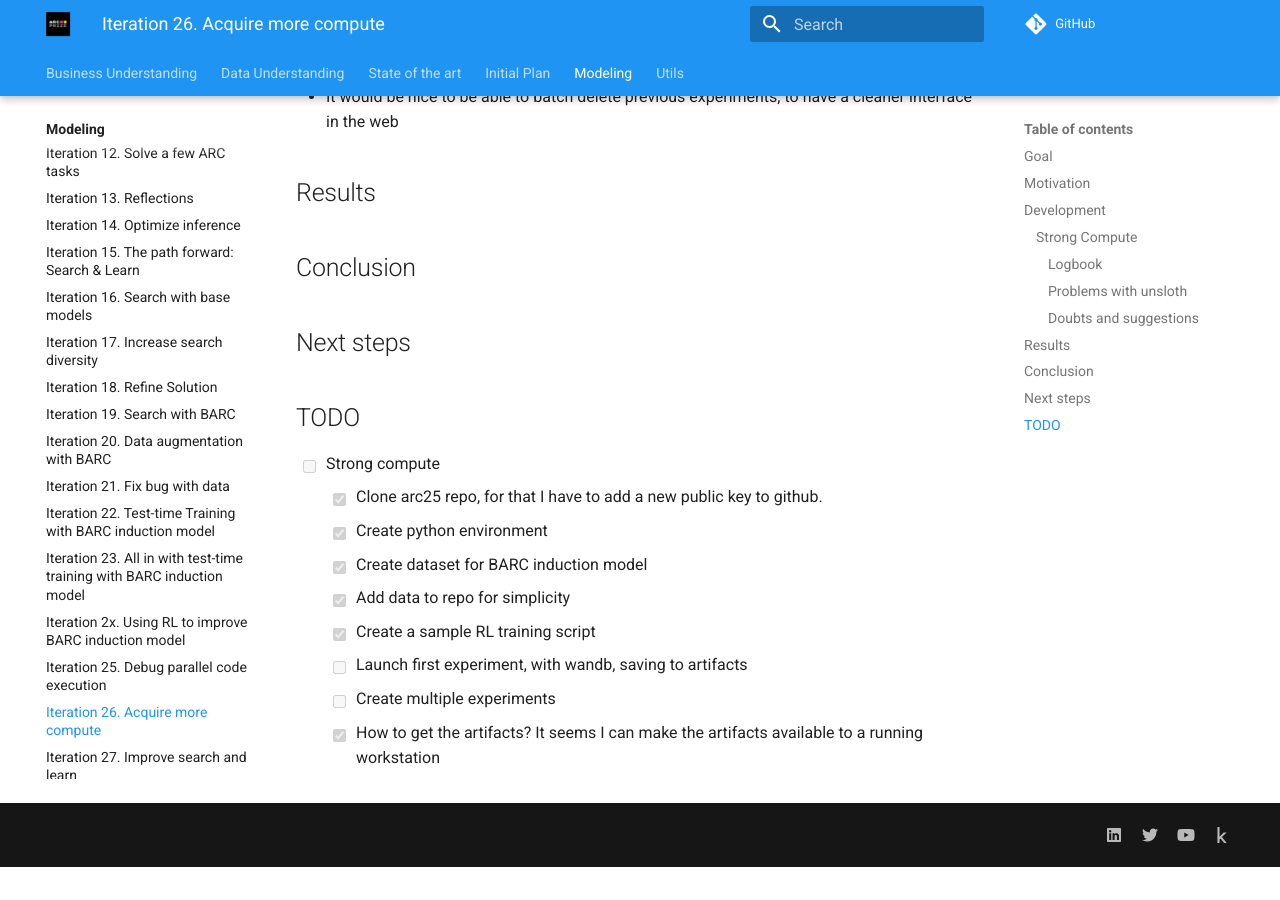
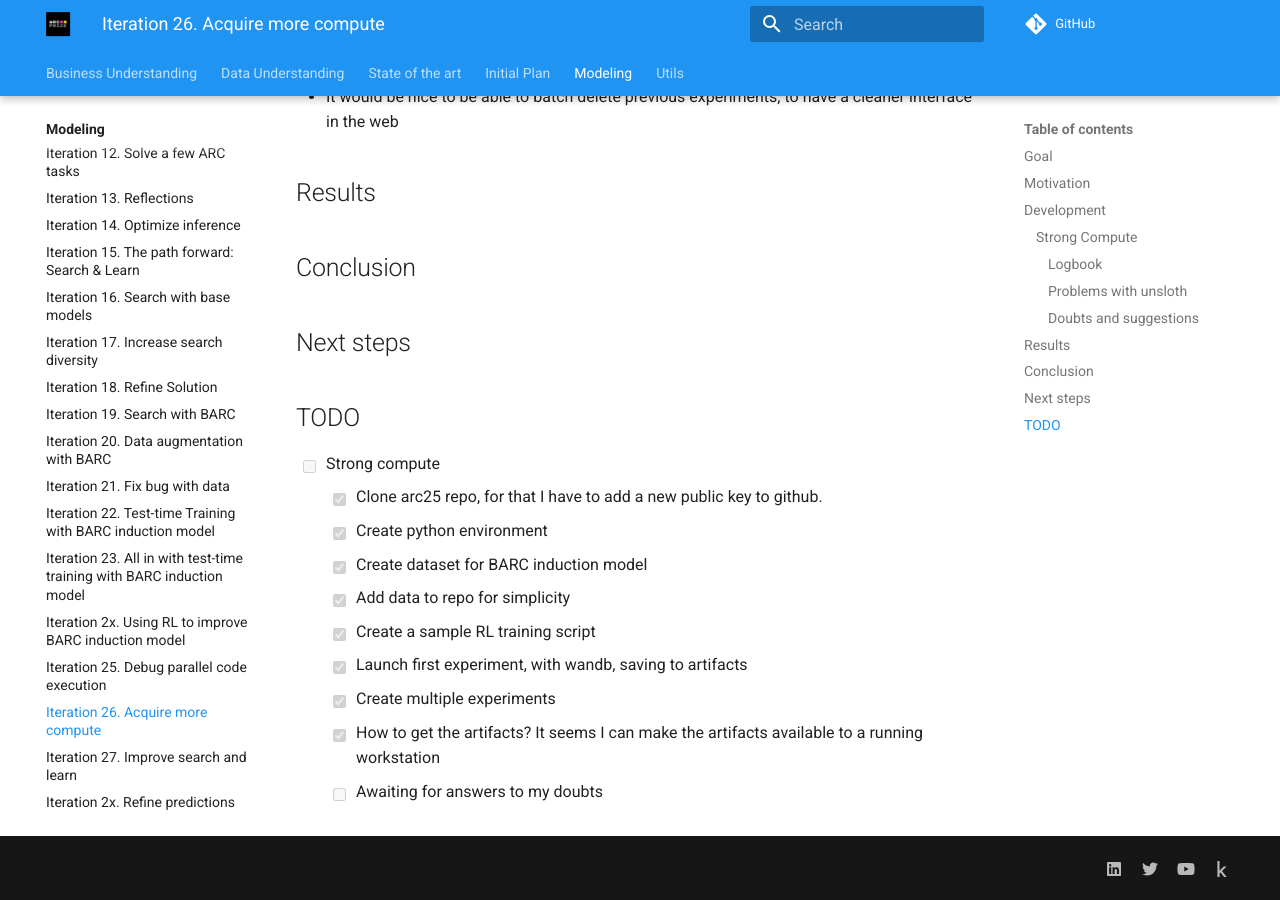
Before and after one commit to ironbar/arc25, an MkDocs documentation site: the page built from docs/modeling/Iteration_26_more_compute.md, in a window 1280 px wide and 900 px high, scrolled down 3712 px. Built offline with MkDocs 1.6.1 and Material for MkDocs 9.7.7, drawn with Linux system fonts in a browser that asks for light colours; comment, search, counter and statistics services are not loaded; before the commit the page ends 4579 px from its top, so only the background shows below that.

Commit message:
updated documentation

```diff
--- a/docs/modeling/Iteration_26_more_compute.md
+++ b/docs/modeling/Iteration_26_more_compute.md
@@ -156,6 +156,7 @@
   - [x] Create dataset for BARC induction model
   - [x] Add data to repo for simplicity
   - [x] Create a sample RL training script
-  - [ ] Launch first experiment, with wandb, saving to artifacts
-  - [ ] Create multiple experiments
+  - [x] Launch first experiment, with wandb, saving to artifacts
+  - [x] Create multiple experiments
   - [x] How to get the artifacts? It seems I can make the artifacts available to a running workstation
+  - [ ] Awaiting for answers to my doubts
```
Also changed, not shown: docs/modeling/Iteration_27_improve_search_and_learn.md (+1 -1 lines).
